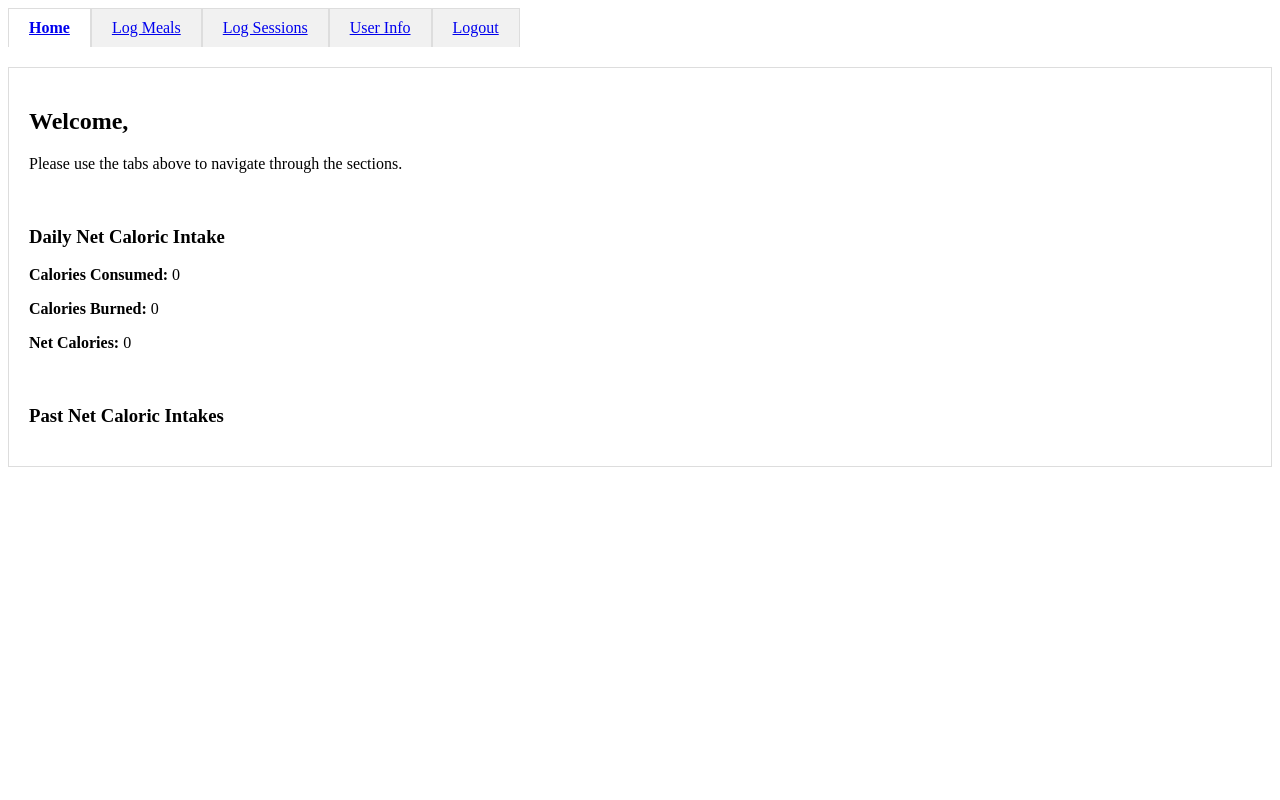
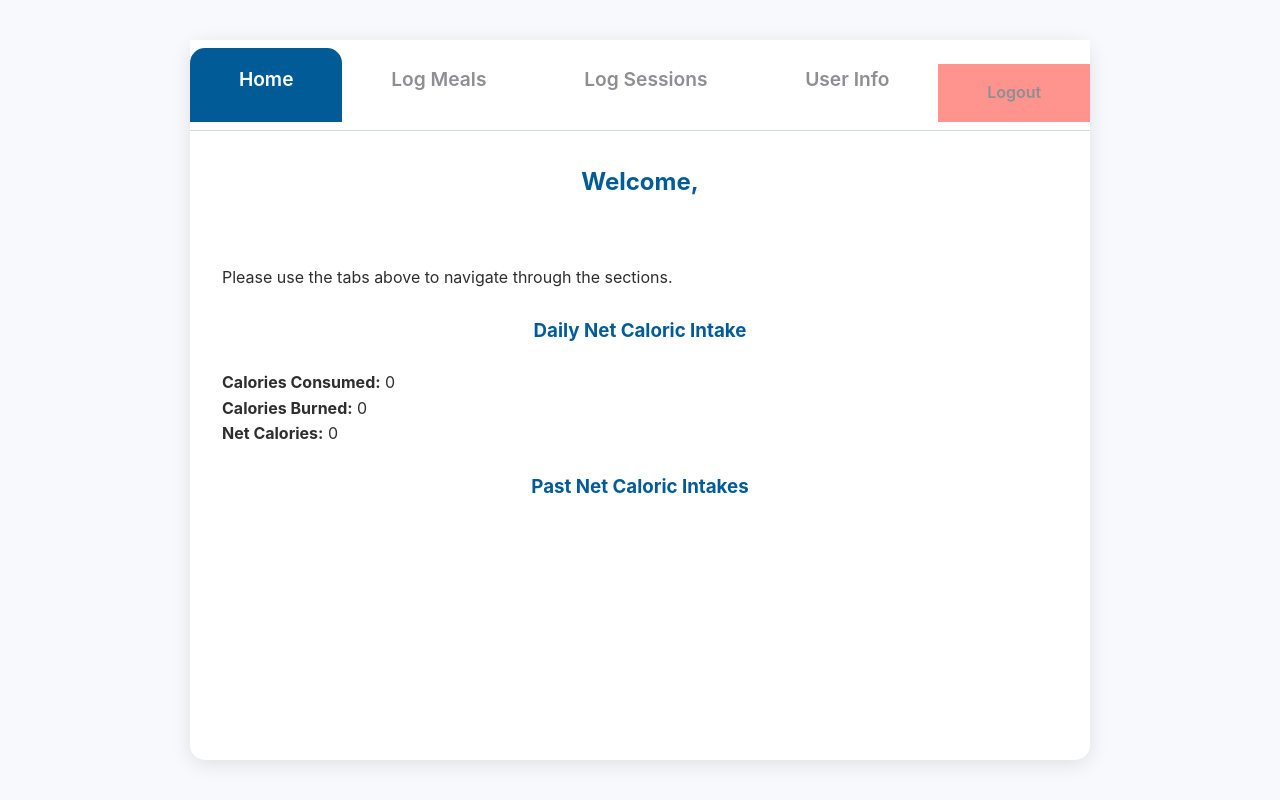
Before and after one commit to marweenie/Fitness-Wellness, a PHP site: page /dashboard.html in a window 1280 px wide. Run offline with PHP 8.4, Linux system fonts and the light colour scheme.

Commit message:
dashboard.css updated

```diff
--- a/frontend/styles/dashboard.css
+++ b/frontend/styles/dashboard.css
@@ -1,31 +1,230 @@
+:root {
+    --primary-color: #005B96;       /* Deep Blue */
+    --secondary-color: #FF6F61;     /* Coral */
+    --accent-color: #017F75;        /* Teal */
+    --background-color: #F7F9FC;    /* Light Gray */
+    --text-color: #2E2E2E;          /* Dark Gray */
+    --card-background: #FFFFFF;     /* White */
+    --border-color: #D1D7E0;
+    --subtle-gray: #8E8E93;
+    --success-color: #30D158;
+    --error-color: #ff3a308b;
+    --content-min-height: 400px;    /* Ensures consistent content height */
+}
+
+* {
+    margin: 0;
+    padding: 0;
+    box-sizing: border-box;
+}
+
+body {
+    font-family: -apple-system, BlinkMacSystemFont, 'Segoe UI', Roboto, 'Open Sans', 'Helvetica Neue', sans-serif;
+    background-color: var(--background-color);
+    color: var(--text-color);
+    line-height: 1.6;
+    display: flex;
+    justify-content: center;
+    align-items: center;
+    margin: 0;
+    height: 100vh;
+    overflow: hidden;
+}
+
+.dashboard-container {
+    background-color: var(--card-background);
+    border-radius: 15px;
+    box-shadow: 0 4px 20px rgba(0, 0, 0, 0.1);
+    width: 100%;
+    max-width: 900px;
+    margin: 1rem;
+    display: flex;
+    flex-direction: column;
+    min-height: 90vh;
+    transition: all 0.3s ease;
+}
+
 .tabs {
     display: flex;
-    margin-bottom: 20px;
+    justify-content: space-evenly;
+    background-color: var(--card-background);
+    border-bottom: 1px solid var(--border-color);
+    padding: 0.5rem 0;
 }
 
 .tab-link {
-    padding: 10px 20px;
-    background-color: #f1f1f1;
-    border: 1px solid #ddd;
-    border-bottom: none;
-    cursor: pointer;
-    transition: background-color 0.3s;
+    color: var(--subtle-gray);
+    padding: 1rem 2rem;
+    text-decoration: none;
+    font-size: 1.2rem;
+    font-weight: 600;
+    transition: background-color 0.3s, color 0.3s;
+    flex-grow: 1;
+    text-align: center;
 }
 
-.tab-link.active {
-    background-color: #fff;
-    font-weight: bold;
+.tab-link:hover, .tab-link.active {
+    background-color: var(--primary-color);
+    color: white;
+    border-radius: 15px 15px 0 0;
 }
 
 .tab-content {
-    border: 1px solid #ddd;
-    padding: 20px;
+    flex-grow: 1;
+    display: flex;
+    flex-direction: column;
+    overflow: hidden;
+    padding: 1rem;
+    min-height: var(--content-min-height); /* Ensures consistent height */
 }
 
 .tab-pane {
     display: none;
+    overflow-y: auto;
+    padding: 1rem;
 }
 
 .tab-pane.active {
     display: block;
 }
+
+h2, h3 {
+    font-weight: 700;
+    margin-bottom: 1.5rem;
+    color: var(--primary-color);
+    text-align: center;
+}
+
+form {
+    display: flex;
+    flex-direction: column;
+    gap: 1.5rem;
+    margin-bottom: 2rem;
+}
+
+input, select {
+    width: 100%;
+    padding: 0.75rem;
+    border: 1px solid var(--border-color);
+    border-radius: 8px;
+    background-color: var(--background-color);
+    font-size: 1rem;
+    transition: border-color 0.3s;
+}
+
+input:focus, select:focus {
+    border-color: var(--secondary-color);
+    box-shadow: 0 0 0 2px rgba(255, 111, 97, 0.2);
+    outline: none;
+}
+
+button {
+    background-color: var(--secondary-color);
+    color: #fff;
+    border: none;
+    padding: 0.75rem;
+    border-radius: 8px;
+    cursor: pointer;
+    font-size: 1rem;
+    transition: background-color 0.3s, transform 0.1s;
+}
+
+button:hover {
+    background-color: #cc5a53;
+}
+
+button:active {
+    transform: scale(0.98);
+}
+
+.logout-btn {
+    background-color: var(--error-color);
+    margin-top: 1rem;
+    font-size: 1rem;
+}
+
+.logout-btn:hover {
+    background-color: #d32f2fdb;
+}
+
+#message, #messageMeals, #messageSessions, #messagePersonal {
+    text-align: center;
+    padding: 0.75rem;
+    border-radius: 8px;
+    margin: 1rem 0;
+    font-size: 1.1rem;
+}
+
+.message-success {
+    background-color: rgba(48, 209, 88, 0.1);
+    color: var(--success-color);
+}
+
+.message-error {
+    background-color: rgba(255, 59, 48, 0.1);
+    color: var(--error-color);
+}
+
+ul {
+    list-style-type: none;
+    padding: 0;
+}
+
+li {
+    padding: 0.75rem;
+    border-bottom: 1px solid var(--border-color);
+    font-size: 1rem;
+}
+
+.personal-info-section {
+    display: flex;
+    flex-direction: column;
+    gap: 1.5rem;
+    margin-bottom: 2rem;
+}
+
+ul, .personal-info-section {
+    overflow-y: auto;
+    max-height: 300px;
+}
+
+@media screen and (max-width: 900px) {
+    .dashboard-container {
+        margin: 1rem;
+        padding: 1rem;
+    }
+
+    .tab-link {
+        padding: 0.75rem 1rem;
+        font-size: 1rem;
+    }
+
+    .tab-content {
+        padding: 0.75rem;
+    }
+
+    .tab-pane {
+        padding: 1rem;
+    }
+}
+
+@media screen and (max-width: 600px) {
+    .dashboard-container {
+        width: 95%;
+        padding: 0.5rem;
+        margin: 1rem;
+    }
+
+    .tab-link {
+        padding: 0.5rem;
+        font-size: 0.9rem;
+    }
+
+    .tab-content {
+        padding: 0.5rem;
+    }
+
+    .tab-pane {
+        padding: 0.75rem;
+    }
+}
```
